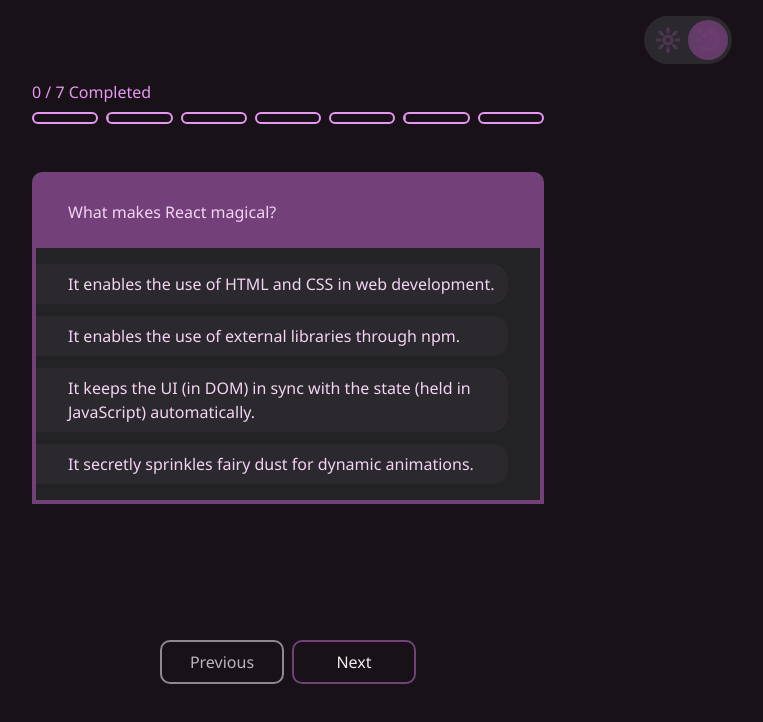
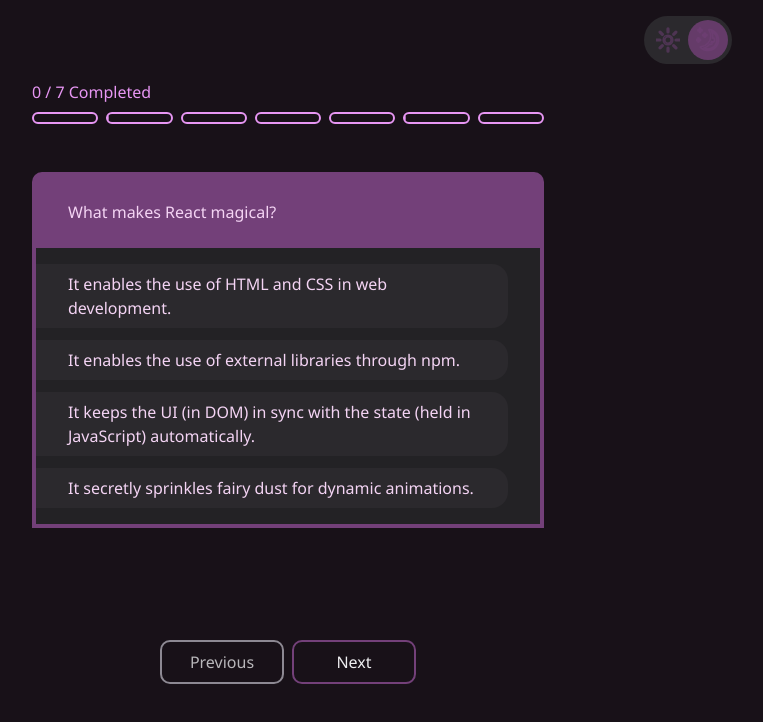
Before and after one commit to andrewnessinjim/quiz-app, a React (Create React App) app: page / in a window 1280 px wide. Shown: the top 722 px of the page, without its empty margins (352-1115 px from the left). Built offline with nearby package versions, Linux system fonts and the light colour scheme.

Commit message:
Simplify microinteraction animation

```diff
--- a/src/components/QuizManager/AnswerPicker/AnswerPicker.js
+++ b/src/components/QuizManager/AnswerPicker/AnswerPicker.js
@@ -3,8 +3,6 @@
 
 import { styled } from "styled-components";
 import * as RadioGroup from "@radix-ui/react-radio-group";
-
-import { motion } from "framer-motion";
 
 const StWrapper = styled.section`
   --left-align-padding: 32px;
@@ -24,6 +22,10 @@
 `;
 
 const StAnswersRadioGroupRoot = styled(RadioGroup.Root)`
+  --checked-item-translateX: 0px;
+  --unchecked-item-translateX: -32px;
+  --hovered-item-translateX: -16px;
+
   padding: 16px 0;
   background: ${(p) => p.theme.colors.mauve3};
   display: flex;
@@ -38,6 +40,7 @@
   text-align: start;
   padding: 0;
   display: block;
+  position: relative;
   margin: 0;
 
   padding-top: 8px;
@@ -51,23 +54,34 @@
 
 const StLabel = styled.label`
   cursor: pointer;
+  position: relative;
+  display: block;
+  width: calc(100% - var(--left-align-padding) + var(--unchecked-item-translateX));
   `;
 
-const AnimatedRadioItemContainer = styled(motion.div)`
+const StRadioItemBackground = styled.span`
+  position: absolute;
   background: ${(p) => p.theme.colors.mauve4};
-  transition: 150ms background ease-in;
+  inset: 0;
+
   border-top-right-radius: 16px;
   border-bottom-right-radius: 16px;
-  margin-right: 32px;
 
-  @media (hover: hover) {
-    &:hover {
+  transform: translateX(var(--unchecked-item-translateX));
+
+  transition: 150ms background ease-in, 150ms transform ease-in, 500ms border-radius ease-in;
+
+  ${StRadioGroupItem}:hover & {
     background: ${(p) => p.theme.colors.plum7};
-    }
+    transform: translateX(var(--hovered-item-translateX));
   }
 
-  &:has(${StRadioGroupItem}[data-state="checked"]) {
+  ${StRadioGroupItem}[data-state="checked"] & {
     background: ${(p) => p.theme.colors.plum7};
+    transform: translateX(var(--checked-item-translateX));
+
+    border-top-right-radius: 0px;
+    border-bottom-right-radius: 0px;
   }
 `;
 
@@ -88,35 +102,16 @@
         >
           {Object.keys(answers).map((answerKey) => {
             return (
-              <AnimatedRadioItemContainer
-                layout={true}
+              <StRadioGroupItem
                 key={answerKey}
-                whileHover={{
-                  marginRight: answerKey === pickedAnswer ? "0px" : "16px",
-                  paddingRight: answerKey === pickedAnswer ? "32px" : "16px"
-                }}
-
-                style={{
-                  marginRight: answerKey === pickedAnswer ? "0px" :"32px",
-                  paddingRight: answerKey === pickedAnswer ? "32px" :"0px",
-                }}
-
-                animate={{
-                  borderTopRightRadius: answerKey === pickedAnswer ? "0px" :"16px",
-                  borderBottomRightRadius: answerKey === pickedAnswer ? "0px" :"16px"
-                }}
-              >
-                <motion.div layout="position">
-                  <StRadioGroupItem
                 id={`${choiceRadioPrefixId}-${answerKey}`}
                 value={answerKey}
               >
+                <StRadioItemBackground />
                 <StLabel htmlFor={`${choiceRadioPrefixId}-${answerKey}`}>
                   {answers[answerKey]}
                 </StLabel>
               </StRadioGroupItem>
-                </motion.div>
-              </AnimatedRadioItemContainer>
             );
           })}
         </StAnswersRadioGroupRoot>
```
Lines whose indentation alone changed are shown as unchanged.
